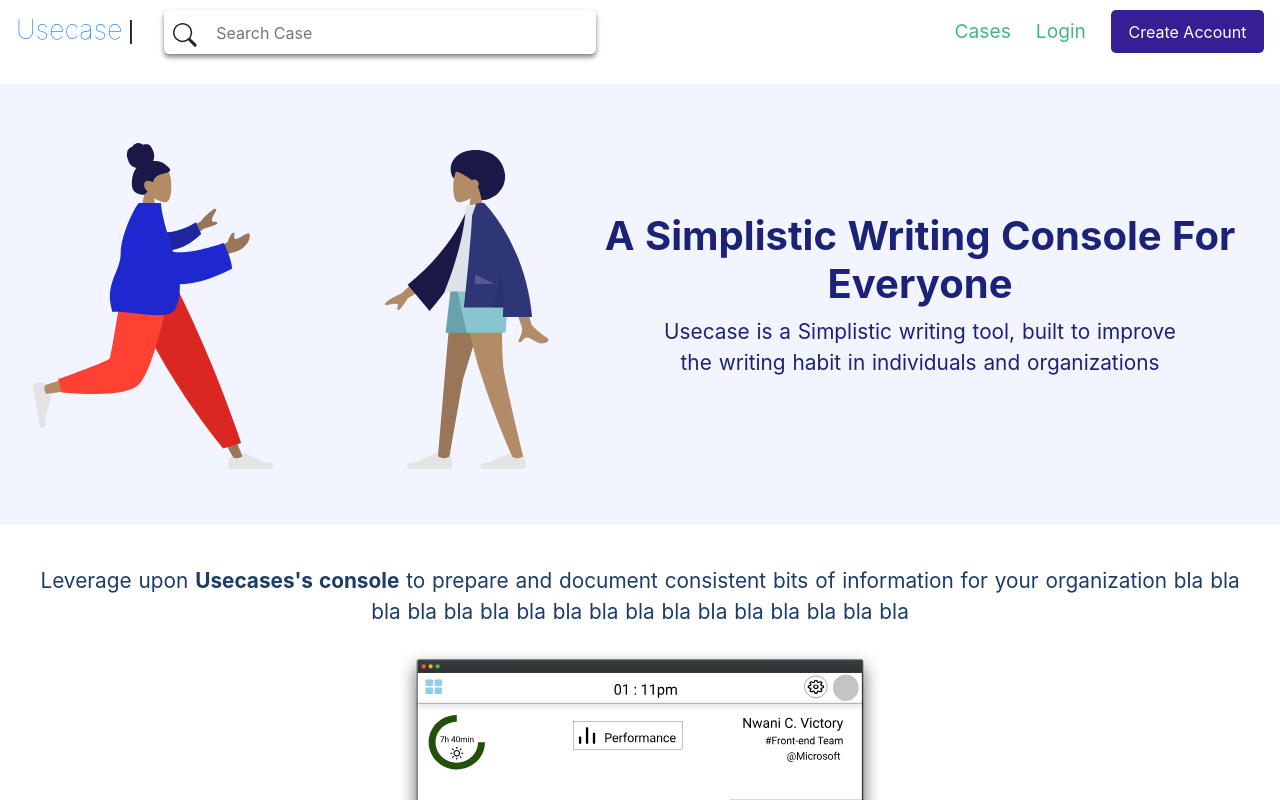
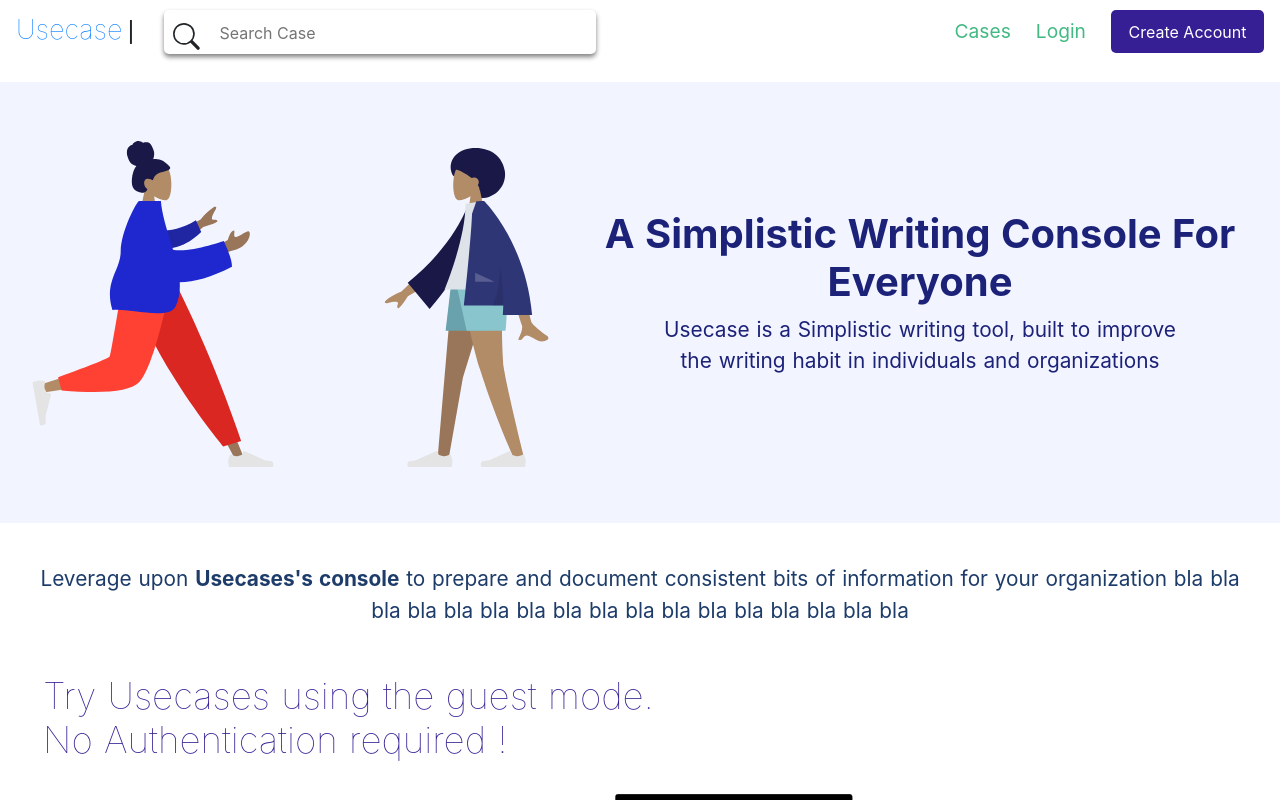
Before and after one commit to fundry/usecase, a Nuxt app: page / in a window 1280 px wide. Shown: the top 800 px of the page. Built offline with nearby package versions, Linux system fonts and the light colour scheme; what vue-mq would draw is missing.

Commit message:
RWD fixes

```diff
--- a/components/header.vue
+++ b/components/header.vue
@@ -22,7 +22,7 @@
 
       <!-- MOBILE VIEW -->
       <div v-if="$mq === 'mobile'">
-        <BIconList font-scale="2" id="icon" />
+        <BIconList font-scale="2.5" id="icon" />
       </div>
 
       <!-- BIGGER  VIEWS -->
@@ -72,7 +72,7 @@ export default {
 
 #icon {
   padding-top: 10px;
-  font-size: 2.1rem;
+  font-size: 2.3rem;
 }
 
 input[type='text'] {
@@ -100,7 +100,7 @@ input[type='text'] {
   display: flex;
   flex-direction: row;
   justify-content: space-between;
-  padding: 0.9em 1em;
+  padding: 0.8em 1em;
   padding-top: 10px;
   box-shadow: 0px 3px 5px grey;
 }
--- a/pages/home/users/organization.vue
+++ b/pages/home/users/organization.vue
@@ -1,13 +1,20 @@
 <template>
   <div class="body">
+    <br />
+
+    <p>
+      Leverage upon
+      <b>Usecases's console</b> to prepare and document consistent bits of information for your organization bla bla bla bla bla bla bla bla bla bla bla bla bla bla bla bla bla
+    </p>
+    <br />
+    <h2>
+      Try Usecases using the guest mode.
+      <br />No Authentication required !
+    </h2>
+    <br />
     <div>
+      <img src="../../../assets/svg/sample-console.svg" alt="sample console" />
       <br />
-
-      <p>
-        Leverage upon
-        <b>Usecases's console</b> to prepare and document consistent bits of information for your organization bla bla bla bla bla bla bla bla bla bla bla bla bla bla bla bla bla
-      </p>
-      <img src="../../../assets/svg/sample-console.svg" alt="sample console" />
       <br />
 
       <button>
@@ -45,6 +52,12 @@ export default {
 
 .body {
   padding: 1rem;
+  & h2 {
+    font-weight: lighter;
+    color: #361f94;
+    font-size: 2.3rem;
+    padding-left: 35px;
+  }
   & div {
     text-align: center;
   }
@@ -87,26 +100,34 @@ export default {
       height: auto;
       width: 22rem;
     }
+    & h2 {
+      font-size: 1.5rem;
+      padding-left: 10px;
+    }
     & button {
       background: #361f94;
       border: 1px solid #0e2f5a;
       border-radius: 10px;
       color: #fff;
-      box-shadow: 0px 7px 7px #0b33a2;
+      box-shadow: 0px 6px 6px #0b33a2;
       margin: 0 1em;
-      font-size: 1.2rem;
-      padding: 0.6em 1.5em;
+      font-size: 1rem;
+      padding: 0.6em 1em;
     }
   }
   @media (--md) {
     & p {
-      font-size: 1.2rem;
-      padding: 0.5rem 1rem;
+      font-size: 1.5rem;
+      padding: 0.5rem 2rem;
     }
     & img {
       height: auto;
       width: 35rem;
       animation: 2s appear;
+    }
+    & h2 {
+      font-size: 2rem;
+      padding-left: 35px;
     }
     & button {
       background: #361f94;
@@ -128,6 +149,10 @@ export default {
       height: auto;
       width: 50rem;
     }
+    & h2 {
+      font-size: 2.4rem;
+      padding-left: 35px;
+    }
     & button {
       background: #361f94;
       border: 1px solid #0e2f5a;
@@ -148,6 +173,10 @@ export default {
       height: auto;
       width: 65rem;
     }
+    & h2 {
+      font-size: 3rem;
+      padding-left: 35px;
+    }
     & button {
       background: #361f94;
       border: 1px solid #0e2f5a;
```
Also changed, not shown: assets/svg/sample-console.svg.
